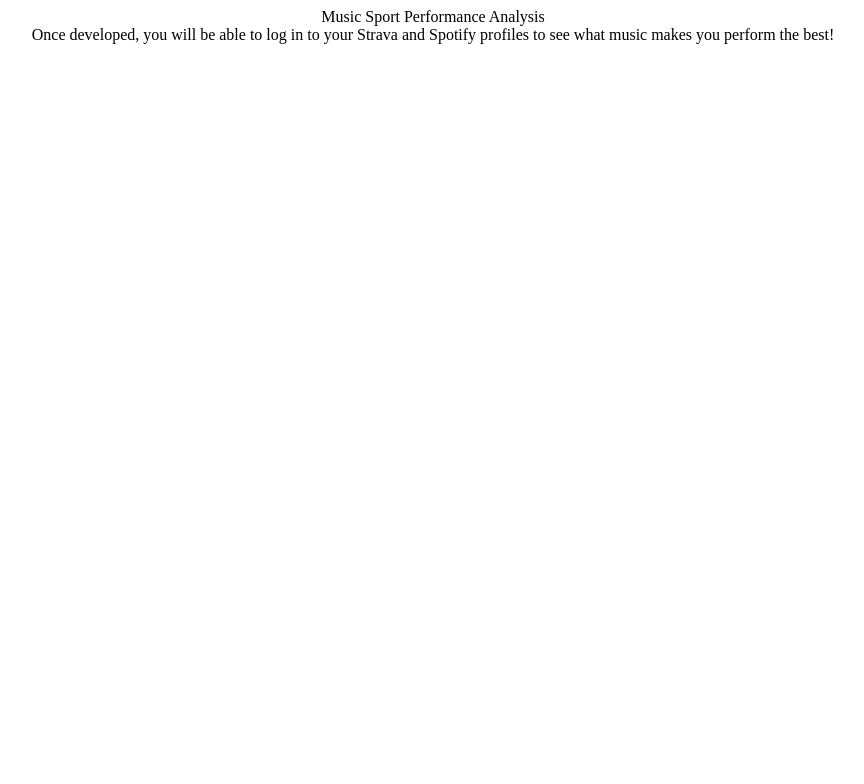
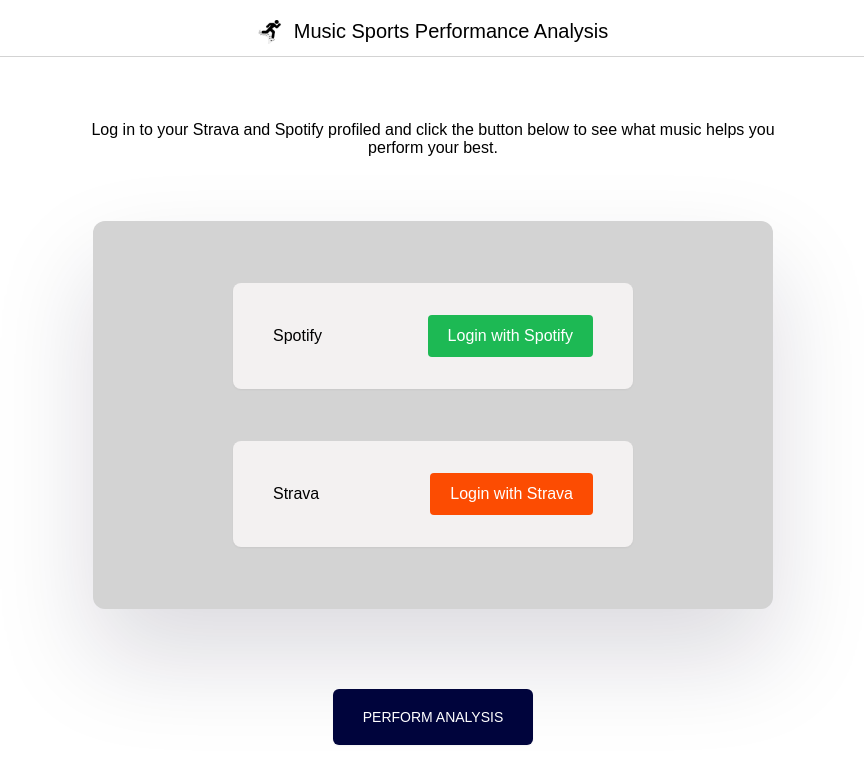
Before and after one commit to lilygostovic/music-sport-performance, a React (Create React App) app: page / in a window 1280 px wide. Shown: the top 784 px of the page, without its empty margins (207-1071 px from the left). Built offline with nearby package versions, Linux system fonts and the light colour scheme.

Commit message:
Static login page

```diff
--- a/package.json
+++ b/package.json
@@ -14,6 +14,7 @@
     "react-dom": "^18.2.0",
     "react-router-dom": "^6.8.2",
     "react-scripts": "5.0.1",
+    "styled-components": "^5.3.8",
     "web-vitals": "^2.1.4"
   },
   "scripts": {
@@ -43,6 +44,7 @@
     ]
   },
   "devDependencies": {
+    "@types/styled-components": "^5.1.26",
     "@typescript-eslint/eslint-plugin": "^5.54.0",
     "eslint": "^8.35.0",
     "eslint-config-prettier": "^8.7.0",
--- /dev/null
+++ b/src/components/GoButton.tsx
@@ -0,0 +1,18 @@
+import styled from "styled-components";
+
+export const GoButton = styled.button`
+  min-width: 150px;
+  padding: 20px 30px;
+
+  background-color: #00043c;
+  color: white;
+  font-size: 14px;
+
+  border: none;
+  border-radius: 6px;
+  cursor: pointer;
+
+  box-shadow: rgba(0, 0, 0, 0.05) 0px 1px 2px 0px;
+
+  font-weight: 500;
+`;
--- /dev/null
+++ b/src/components/Header.tsx
@@ -0,0 +1,25 @@
+import { icon } from "../images/index";
+import styled from "styled-components";
+
+const HeaderDiv = styled.div`
+  width: 100%;
+  display: flex;
+  justify-content: center;
+
+  padding: 12px;
+  margin-bottom: 64px;
+
+  border-bottom: 1px solid lightgrey;
+`;
+
+const Title = styled.header`
+  font-size: 20px;
+  padding-left: 12px;
+`;
+
+export const Header = () => (
+  <HeaderDiv>
+    <img src={icon} alt="stick man running on musical notes" width="24" height="24" />
+    <Title>Music Sports Performance Analysis</Title>
+  </HeaderDiv>
+);
--- /dev/null
+++ b/src/components/LoginBox/components/Button.tsx
@@ -0,0 +1,19 @@
+import styled from "styled-components";
+
+export const SpotifyButton = styled.a`
+  background-color: #1db954;
+  text-decoration: none;
+  padding: 12px 20px;
+  color: white;
+  border-radius: 4px;
+  cursor: pointer;
+`;
+
+export const StravaButton = styled.a`
+  background-color: #fc4c02;
+  text-decoration: none;
+  padding: 12px 20px;
+  color: white;
+  border-radius: 4px;
+  cursor: pointer;
+`;
--- /dev/null
+++ b/src/components/LoginBox/components/PlatformBlock.tsx
@@ -0,0 +1,14 @@
+import styled from "styled-components";
+
+export const PlatformBlock = styled.div`
+  display: flex;
+  align-items: center;
+  justify-content: space-between;
+
+  margin: 52px 0px;
+  padding: 28px 40px;
+
+  border-radius: 8px;
+  background-color: #f3f1f1;
+  box-shadow: rgba(0, 0, 0, 0.05) 0px 1px 2px 0px;
+`;
--- /dev/null
+++ b/src/components/LoginBox/components/index.ts
@@ -0,0 +1,2 @@
+export { SpotifyButton, StravaButton } from "./Button";
+export { PlatformBlock } from "./PlatformBlock";
--- /dev/null
+++ b/src/components/LoginBox/index.tsx
@@ -0,0 +1,27 @@
+import { PlatformBlock, SpotifyButton, StravaButton } from "./components";
+
+import React from "react";
+import styled from "styled-components";
+
+const Main = styled.div`
+  background-color: #d3d3d3;
+  width: 400px;
+  font-weight: 400;
+  padding: 10px 140px;
+  border-radius: 12px;
+  margin-bottom: 80px;
+  box-shadow: rgba(17, 12, 46, 0.15) 0px 48px 100px 0px;
+`;
+
+export const LoginBox = () => (
+  <Main>
+    <PlatformBlock>
+      <p>Spotify</p>
+      <SpotifyButton href="spotify.com">Login with Spotify</SpotifyButton>
+    </PlatformBlock>
+    <PlatformBlock>
+      <p>Strava</p>
+      <StravaButton href="strava.com">Login with Strava</StravaButton>
+    </PlatformBlock>
+  </Main>
+);
--- /dev/null
+++ b/src/components/Subheader.tsx
@@ -0,0 +1,8 @@
+import styled from "styled-components";
+
+export const Subheader = styled.div`
+  display: flex;
+  justify-content: center;
+  padding-bottom: 64px;
+  text-align: center;
+`;
--- /dev/null
+++ b/src/components/index.ts
@@ -0,0 +1,4 @@
+export { GoButton } from "./GoButton";
+export { Subheader } from "./Subheader";
+export { Header } from "./Header";
+export { LoginBox } from "./LoginBox";
--- /dev/null
+++ b/src/images/index.ts
@@ -0,0 +1 @@
+export { default as icon } from "./icon.jpg";
--- a/src/pages/Home.tsx
+++ b/src/pages/Home.tsx
@@ -1,11 +1,36 @@
+import { GoButton, Header, LoginBox, Subheader } from "../components";
+
 import React from "react";
+import styled from "styled-components";
+
+const Main = styled.div`
+  display: flex;
+  flex-direction: column;
+  align-items: center;
+
+  font-family: "Lora", sans-serif;
+  font-weight: 12;
+`;
+
+const Content = styled.div`
+  margin: 0px;
+  padding: 0px 280px;
+
+  display: flex;
+  flex-direction: column;
+  align-items: center;
+`;
 
 export const Home = () => (
-  <div style={{ display: "flex", flexDirection: "column", alignItems: "center" }}>
-    <text>Music Sport Performance Analysis</text>
-    <text>
-      Once developed, you will be able to log in to your Strava and Spotify profiles to see what
-      music makes you perform the best!
-    </text>
-  </div>
+  <Main>
+    <Header />
+    <Content>
+      <Subheader>
+        Log in to your Strava and Spotify profiled and click the button below to see what music
+        helps you perform your best.
+      </Subheader>
+      <LoginBox />
+      <GoButton>PERFORM ANALYSIS</GoButton>
+    </Content>
+  </Main>
 );
```
Also changed, not shown: src/images/icon.jpg (added), 1 other file (tests, documents, lock files or other folders).
